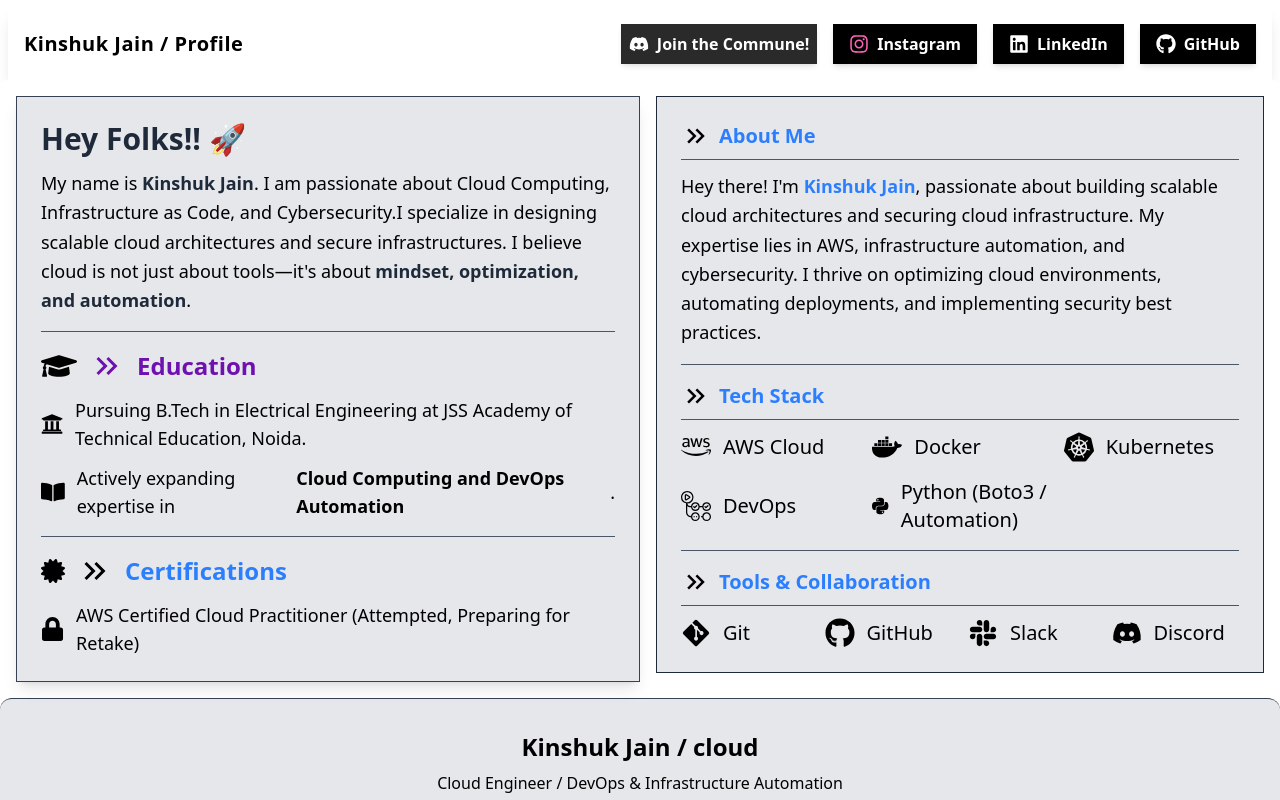
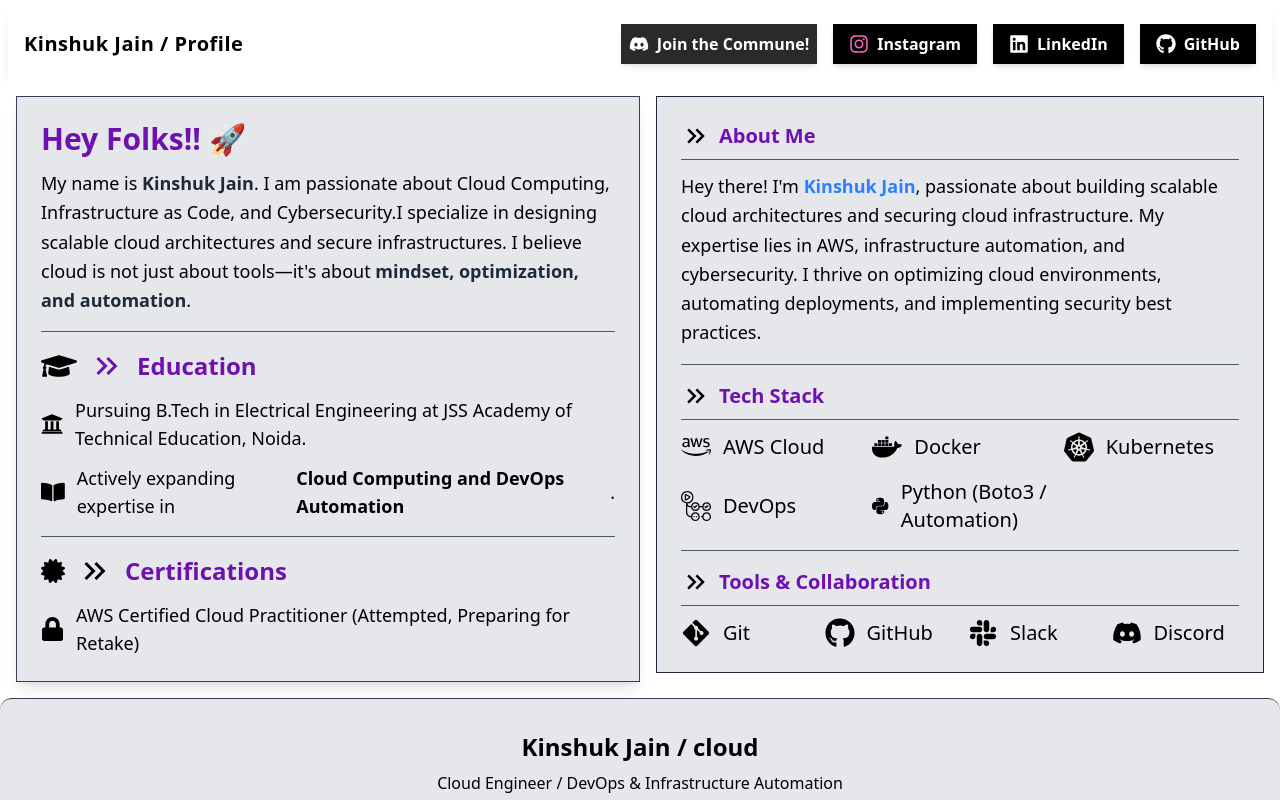
Before and after one commit to kinshukjainn/kinshukkportfolio, a React (Vite) app: page / in a window 1280 px wide. Shown: the top 800 px of the page. Built offline with nearby package versions, Linux system fonts and the light colour scheme.

Commit message:
new changes in container

```diff
--- a/src/Content/Leftcontent.tsx
+++ b/src/Content/Leftcontent.tsx
@@ -10,7 +10,7 @@ const LeftContent = ({ className = "" }) => {
     <div className={`bg-gray-200 border border-gray-800 font-inter hover:shadow-lg p-4 md:p-6  w-full max-w-3xl mx-auto lg:mx-0 ${className}`}>
 
       {/* About Me Section */}
-      <h2 className="text-xl font-bold mb-3 pb-2 border-b border-gray-600 text-blue-500 flex items-center gap-2">
+      <h2 className="text-xl font-semibold mb-3 pb-2 border-b border-gray-600 text-purple-800 flex items-center gap-2">
         <MdOutlineKeyboardDoubleArrowRight className="text-black text-3xl" /> About Me
       </h2>
       <p className="text-black leading-relaxed text-base md:text-lg">
@@ -23,7 +23,7 @@ const LeftContent = ({ className = "" }) => {
       <div className="my-4 border-t border-gray-600"></div>
 
       {/* Tech Stack Section */}
-      <h2 className="text-xl font-bold mb-3 pb-2 border-b border-gray-600 text-blue-500 flex items-center gap-2">
+      <h2 className="text-xl font-semibold mb-3 pb-2 border-b border-gray-600 text-purple-800 flex items-center gap-2">
         <MdOutlineKeyboardDoubleArrowRight className="text-black text-3xl" /> Tech Stack
       </h2>
       <ul className="grid grid-cols-2 sm:grid-cols-3 gap-4 text-black text-lg md:text-xl">
@@ -37,7 +37,7 @@ const LeftContent = ({ className = "" }) => {
       <div className="my-4 border-t border-gray-600"></div>
 
       {/* Tools & Collaboration Section */}
-      <h2 className="text-xl font-bold mb-3 pb-2 border-b border-gray-600 text-blue-500 flex items-center gap-2">
+      <h2 className="text-xl font-semibold mb-3 pb-2 border-b border-gray-600 text-purple-800 flex items-center gap-2">
         <MdOutlineKeyboardDoubleArrowRight className="text-black text-3xl" /> Tools & Collaboration
       </h2>
       <ul className="grid grid-cols-2 sm:grid-cols-4 gap-4 text-black text-lg md:text-xl">
--- a/src/Content/Rightcontent.tsx
+++ b/src/Content/Rightcontent.tsx
@@ -9,7 +9,7 @@ const RightContent = ({ className = "" }) => {
     <div className={`bg-gray-200 border border-gray-700 font-poppins shadow-lg p-4 md:p-6  w-full lg:w-1/2 flex-shrink-0 max-w-3xl mx-auto lg:mx-0 ${className}`}>
 
       {/* 🚀 Introduction Section */}
-      <h2 className="text-3xl font-bold mb-3 text-gray-800 flex items-center gap-3">
+      <h2 className="text-3xl font-semibold mb-3 text-purple-800 flex items-center gap-3">
         Hey Folks!! 🚀
       </h2>
       <p className="text-black leading-relaxed text-base md:text-lg">
@@ -39,7 +39,7 @@ const RightContent = ({ className = "" }) => {
 
 
       {/* 🏆 Certifications */}
-      <h2 className="text-2xl font-semibold mb-3 text-blue-500 flex items-center gap-3">
+      <h2 className="text-2xl font-semibold mb-3 text-purple-800 flex items-center gap-3">
         <FaCertificate className="text-2xl text-black" />
         <MdOutlineKeyboardDoubleArrowRight className="text-black text-4xl" /> Certifications
       </h2>
```
